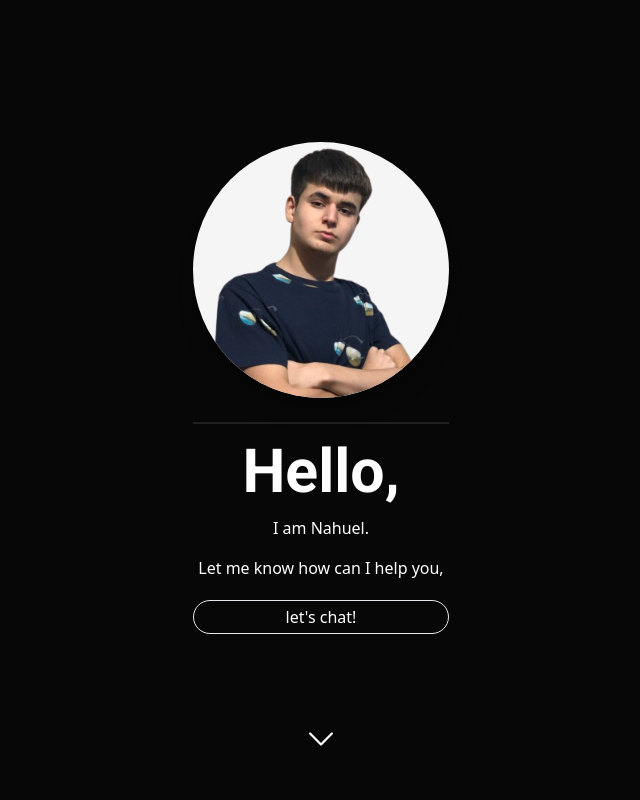
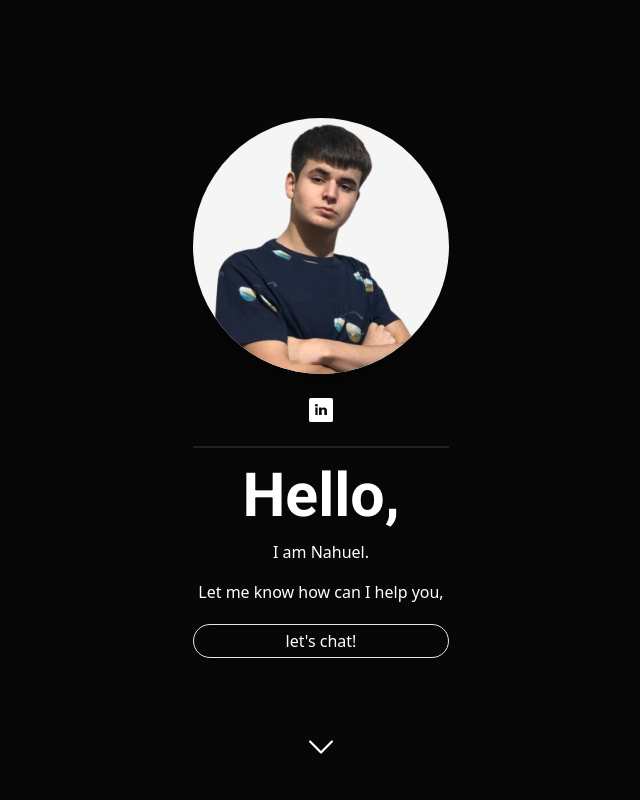
Before and after one commit to nahuelavila/portfolio, a Next.js app: page / in a window 1280 px wide. Shown: the top 800 px of the page, without its empty margins (319-959 px from the left). Built offline with nearby package versions, Linux system fonts and the light colour scheme.

Commit message:
Add linkedin ref img

```diff
--- a/src/components/WAICard.jsx
+++ b/src/components/WAICard.jsx
@@ -7,13 +7,16 @@ export function WAICard() {
                 <picture>
                     <img className="wai-card-img w-full shadow-xl rounded-full" alt='profile photo' src="/me.png" />
                 </picture>
+                <div className="linkedin-ref grid place-content-center">
+                    <a className="grid place-content-center" href='https://www.linkedin.com/in/nahuel-avila/'><Image src="/linkedin.svg" alt="LinkedIn" width='24' height='24' /></a>
+                </div>
                 <div className="horizontal-line bg-white/10 h-0.5 "></div>
                 <h1 className="wai-card-title font-roboto font-bold leading-[3rem]">Hello,</h1>
                 <p className="wai-card-subtitle font-roboto font-light leading-[1rem]">I am Nahuel.</p>
                 <p className="wai-card-subtitle font-roboto font-light leading-[1rem]">Let me know how can I help you,</p>
                 <a href="mailto:nahuel@nahuelavila.com" className="contact-me text-white border rounded-full p-1 hover:bg-white hover:text-black">let&apos;s chat!</a>
             </article>
-            <div className="go-down relative grid place-content-center top-16 sm:top-24">
+            <div className="go-down relative grid place-content-center top-12 sm:top-20">
                 <Image className="go-down-img animate-bounce" alt="go down btn" src="/arrow-down-solid.svg" height='24' width='24' />
             </div>
         </div>
--- a/src/styles/globals.css
+++ b/src/styles/globals.css
@@ -4,23 +4,19 @@
 @tailwind utilities;
 
 /* Hide scrollbar for Chrome, Safari and Opera */
+
+body {
+  background-color: #070707;
+  user-select: none;
+  /* Hide scrollbar for IE, Edge and Firefox */
+  -ms-overflow-style: none;  /* IE and Edge */
+  scrollbar-width: none;  /* Firefox */
+}
+
 ::-webkit-scrollbar {
   display: none;
 }
 
-/* Hide scrollbar for IE, Edge and Firefox */
-html {
-  -ms-overflow-style: none;  /* IE and Edge */
-  scrollbar-width: none;  /* Firefox */
-}
-
-* {
-  user-select: none;
-}
-
-body {
-  background-color: #070707;
-}
 
 /* WAI Card */
 
```
Also changed, not shown: public/linkedin.svg (added).
